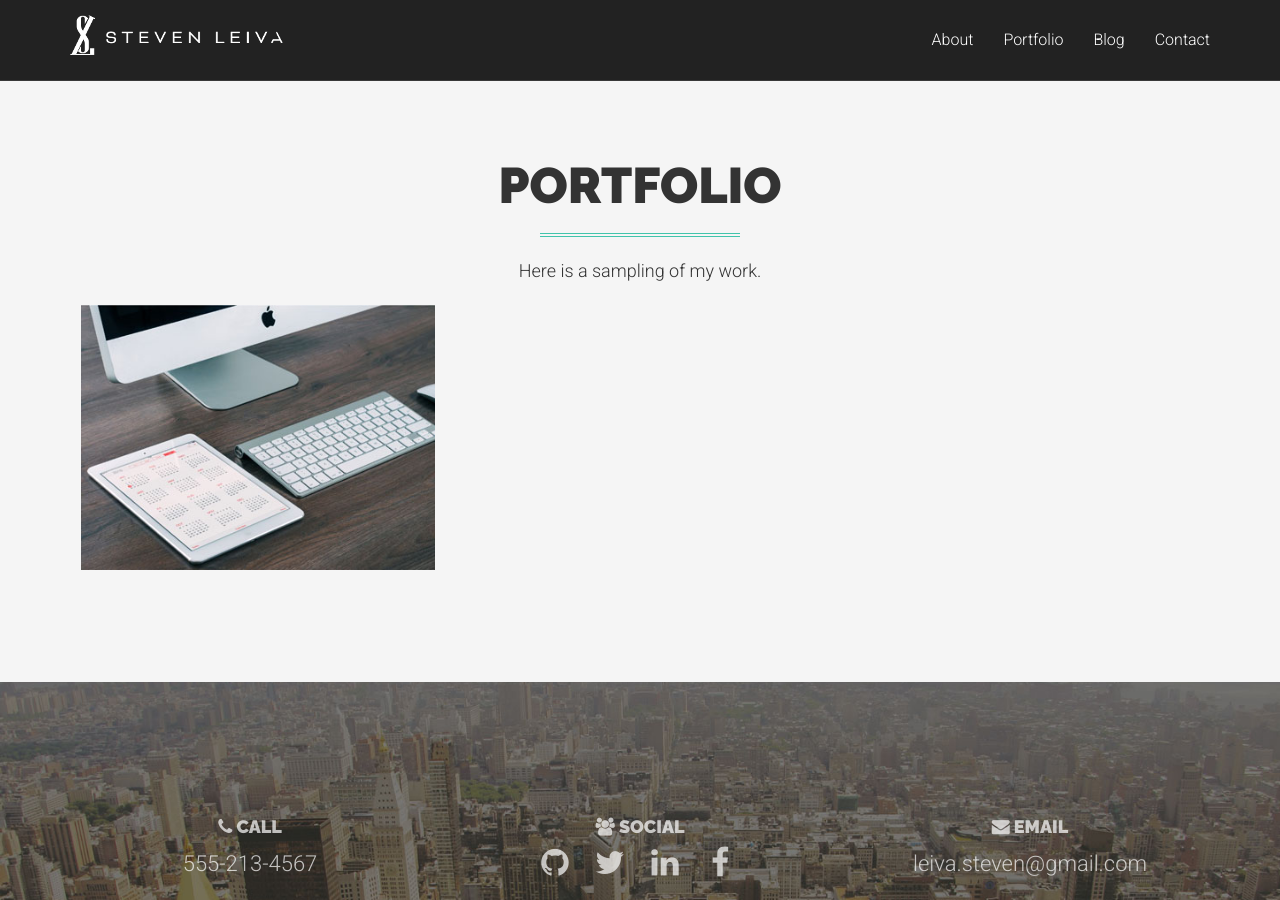
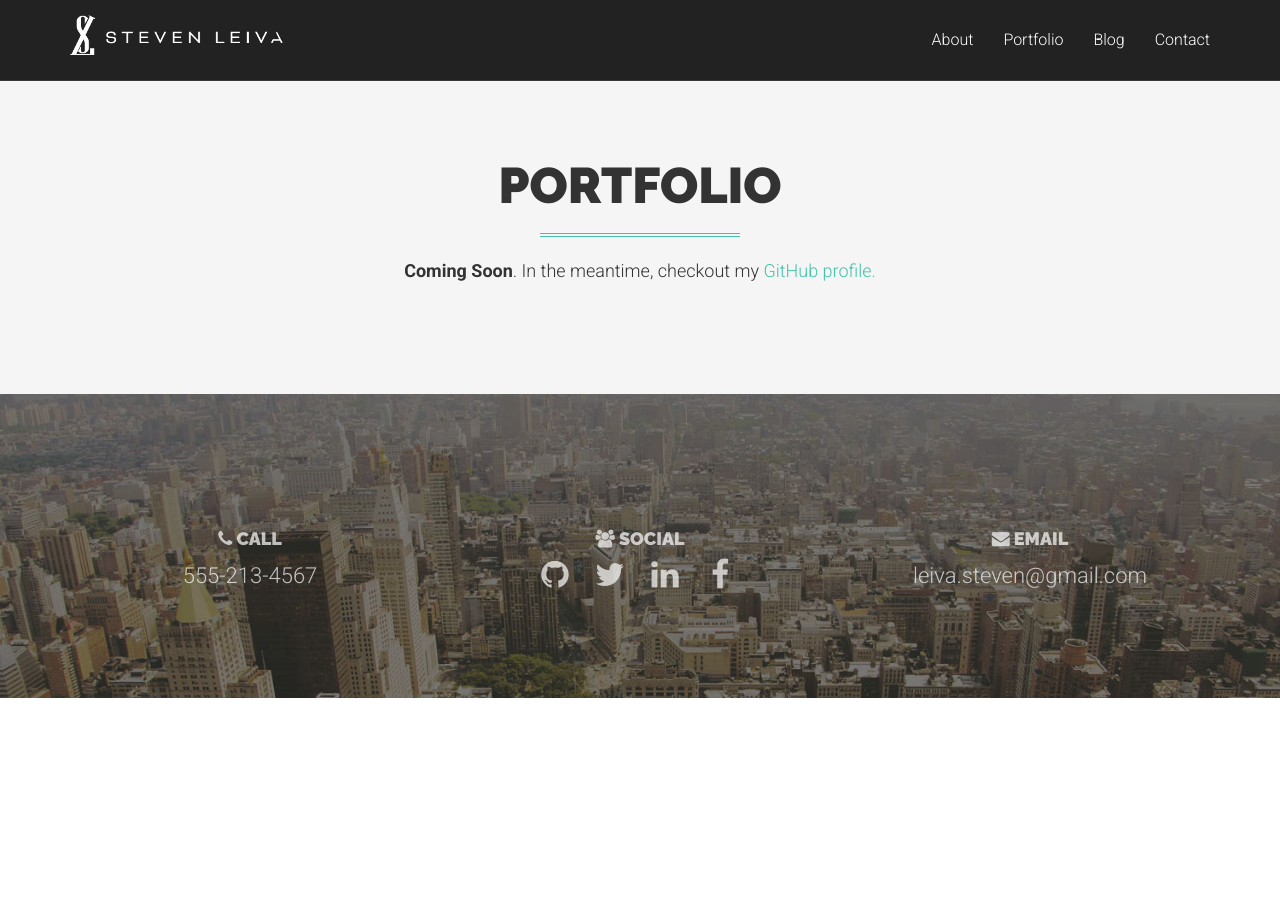
Before and after one commit to StevenXL/stevenxl.github.io, a Jekyll site: the page built from index.html, in a window 1280 px wide and 900 px high, scrolled down 1432 px. Built offline with Jekyll 4.4.1, drawn with Linux system fonts in a browser that asks for light colours; Markdown is read by kramdown in place of the engine named in the settings; after the commit the page ends 2130 px from its top, so only the background shows below that.

Commit message:
Modify Portfolio section to read coming soon.

```diff
--- a/index.html
+++ b/index.html
@@ -42,7 +42,9 @@ layout: default
   <div class="container text-center wow fadeIn">
     <h2>Portfolio</h2>
     <hr class="colored">
-    <p>Here is a sampling of my work.</p>
+    <p><strong>Coming Soon</strong>. In the meantime, checkout my <a
+      href="https://github.com/StevenXL">GitHub profile.</a></p>
+    <!--
     <div class="row">
       <div class="col-lg-12">
         <div id="portfoliolist">
@@ -61,6 +63,7 @@ layout: default
         </div>
       </div>
     </div>
+    -->
   </div>
 </section>
 
```
